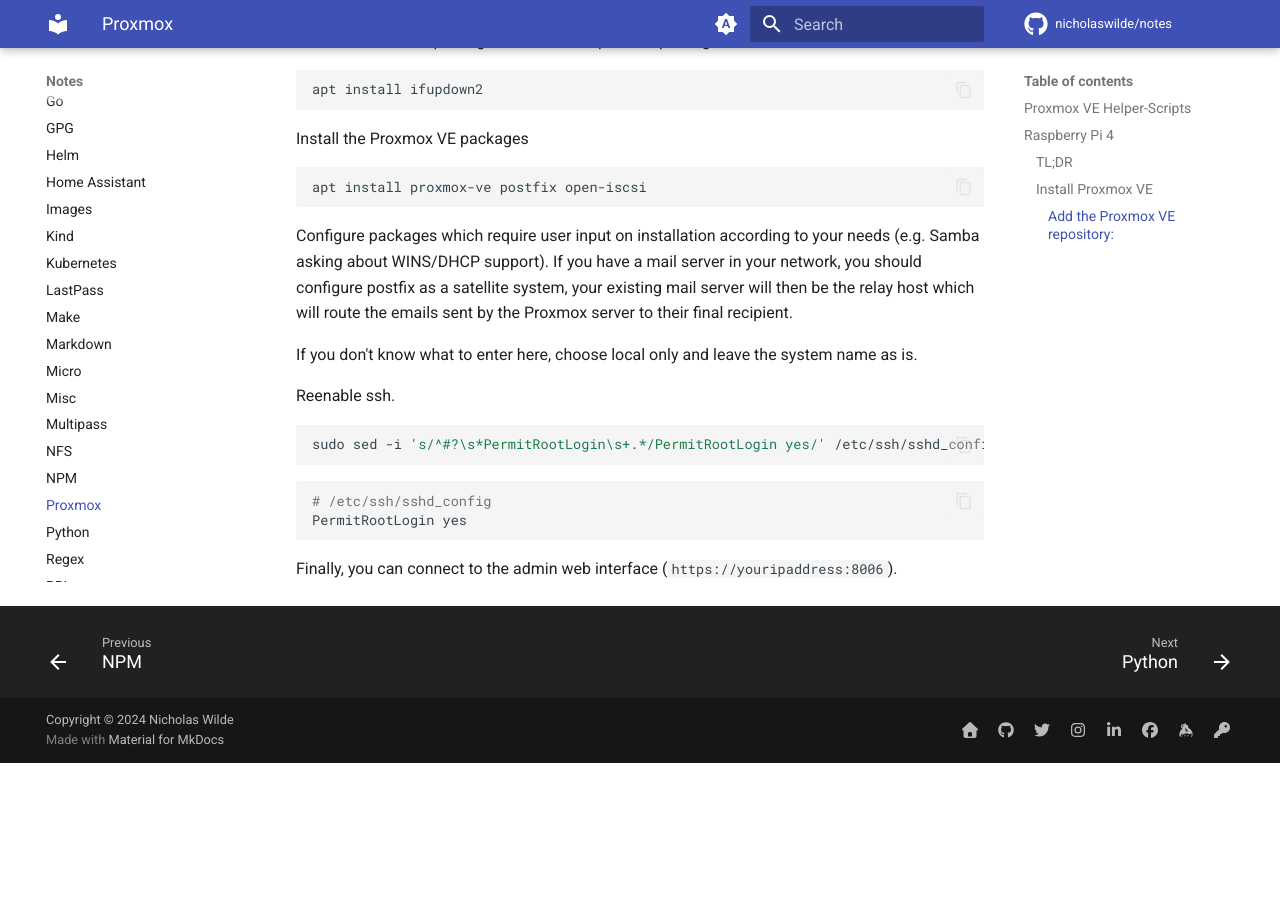
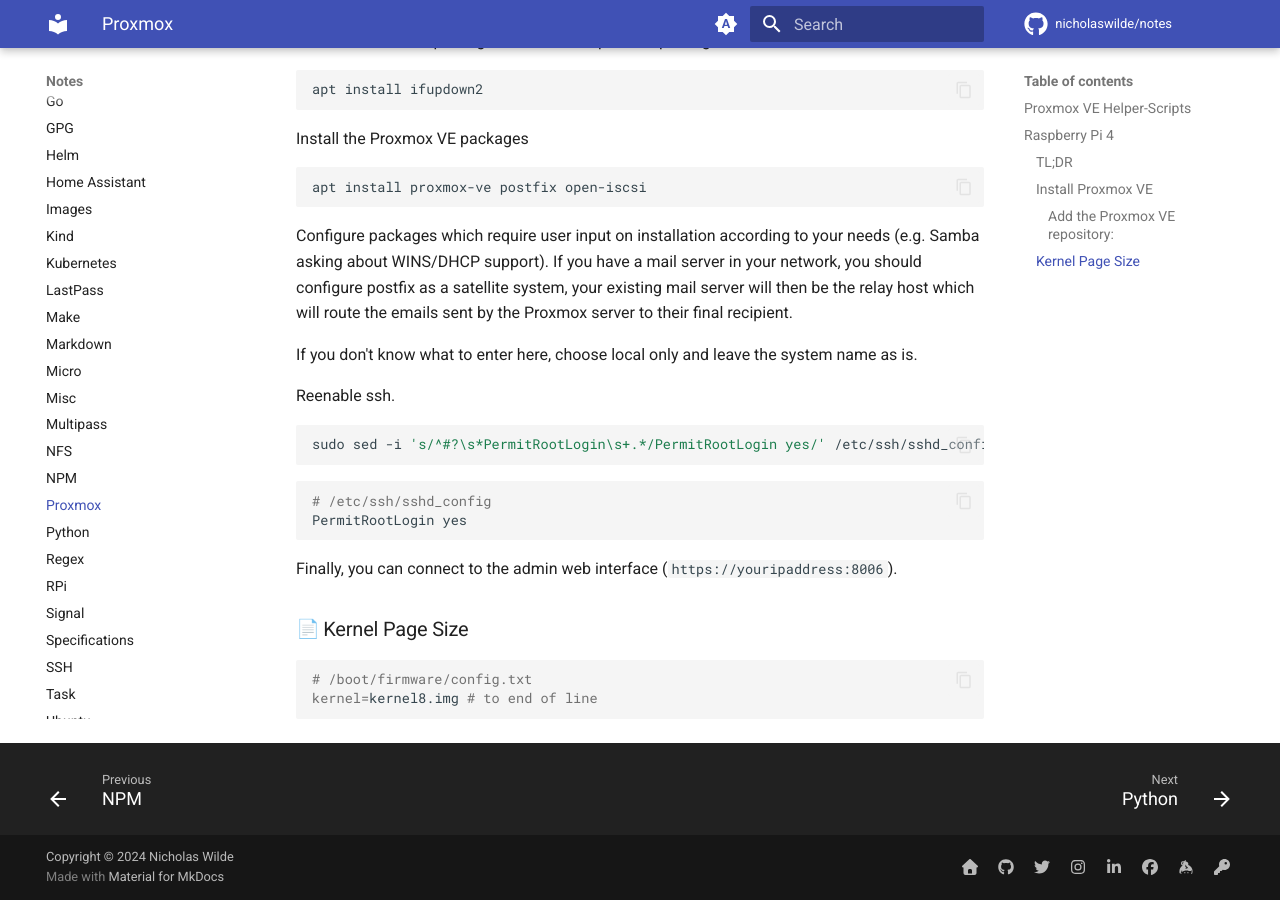
Before and after one commit to nicholaswilde/notes, an MkDocs documentation site: the page built from docs/proxmox.md, in a window 1280 px wide and 900 px high, scrolled down 2149 px. Built offline with MkDocs 1.6.1 and Material for MkDocs 9.7.7, drawn with Linux system fonts in a browser that asks for light colours; emoji names are drawn with the system emoji font; comment, search, counter and statistics services are not loaded; before the commit the page ends 2912 px from its top, so only the background shows below that.

Commit message:
Update proxmox.md

````diff
--- a/docs/proxmox.md
+++ b/docs/proxmox.md
@@ -139,6 +139,13 @@
 
 Finally, you can connect to the admin web interface (`https://youripaddress:8006`).
 
+### :page_facing_up: Kernel Page Size
+
+```shell
+# /boot/firmware/config.txt
+kernel=kernel8.img # to end of line
+```
+
 [1]: <https://community-scripts.github.io/ProxmoxVE/>
 [2]: <https://github.com/jiangcuo/Proxmox-Port/wiki/Install-Proxmox-VE-on-Debian-bookworm>
 [3]: <https://www.raspberrypi.com/software/operating-systems/>
````
